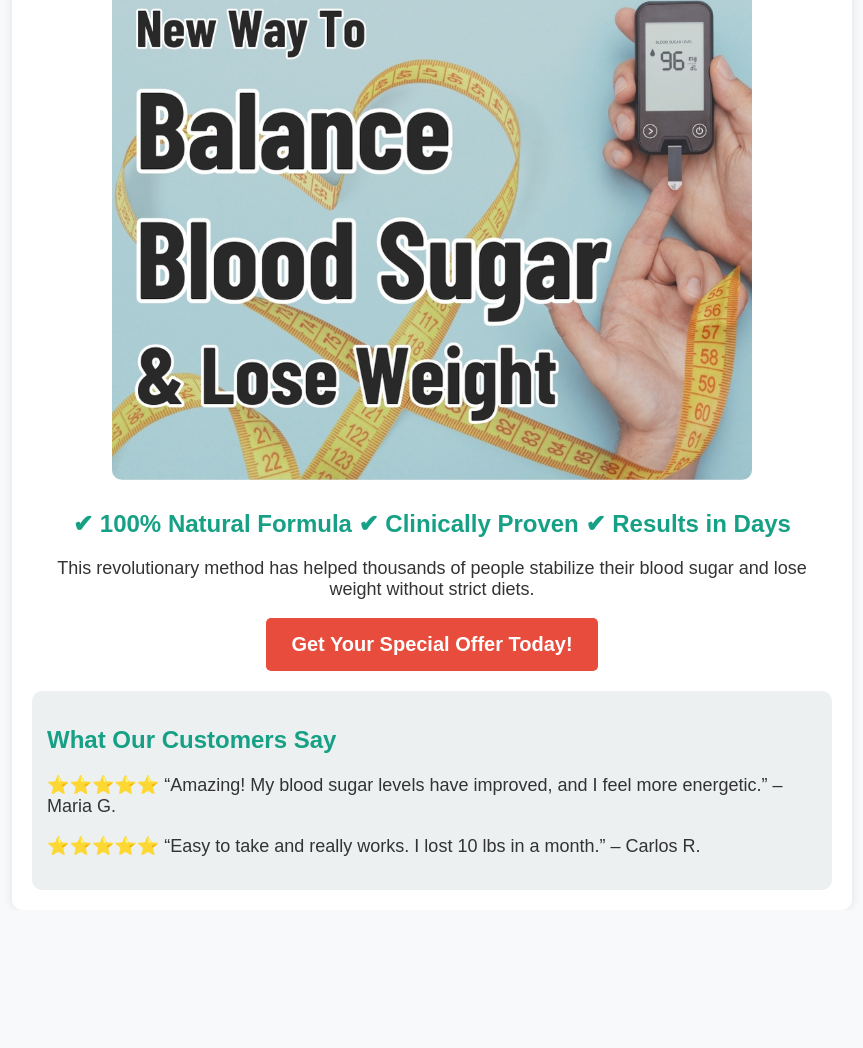
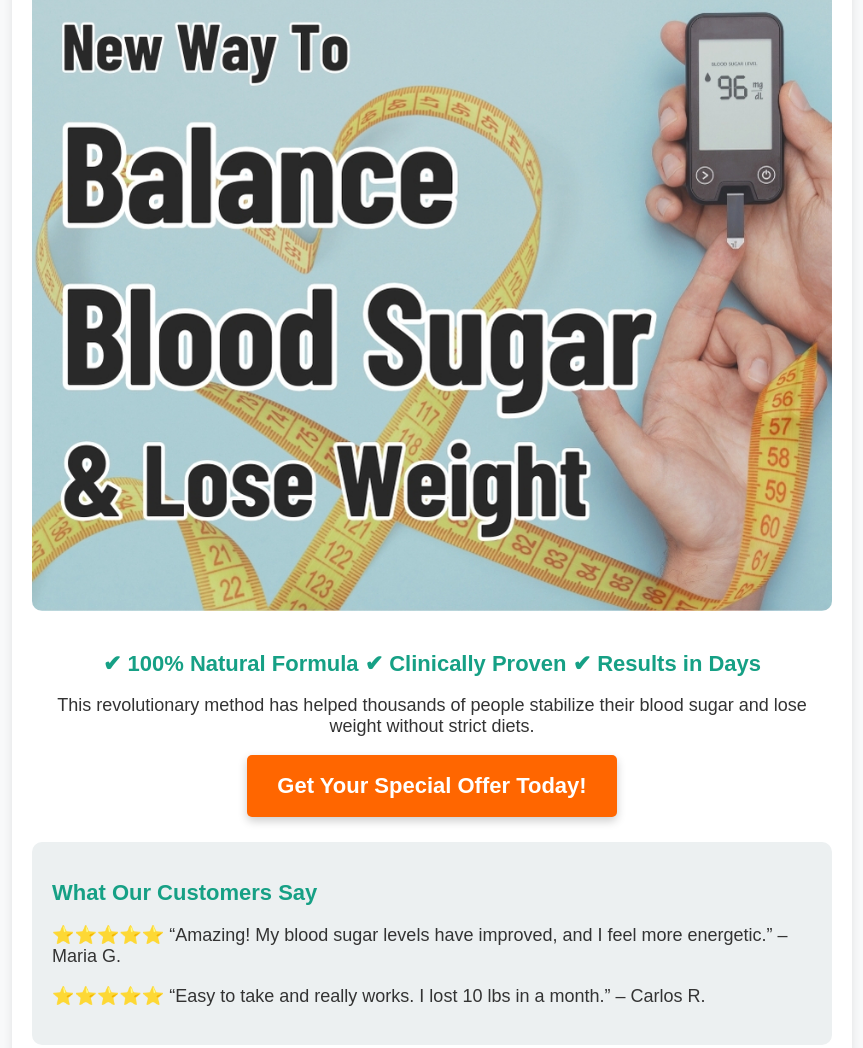
Before and after one commit to DigitalCashFlow/gluco6-landing-page, a plain HTML site: page index.html in a window 1280 px wide. Shown: the part 199-1247 px from the top of the page, without its empty margins (208-1071 px from the left). Before the commit the page ends 1109 px from the top, so only its background shows below. Drawn offline with Linux system fonts and the light colour scheme.

Commit message:
Update index.html

```diff
--- a/index.html
+++ b/index.html
@@ -20,24 +20,29 @@
             border-radius: 10px;
             box-shadow: 0px 0px 10px rgba(0, 0, 0, 0.1);
         }
-        h1 { color: #2c3e50; }
-        h2 { color: #16a085; }
+        h1 { color: #2c3e50; font-size: 28px; margin-bottom: 15px; }
+        h2 { color: #16a085; font-size: 22px; }
         p { font-size: 18px; color: #333; }
         .cta-button {
             display: inline-block;
-            background-color: #e74c3c;
+            background-color: #ff6600;
             color: white;
-            padding: 15px 25px;
-            font-size: 20px;
+            padding: 18px 30px;
+            font-size: 22px;
             border-radius: 5px;
             text-decoration: none;
             font-weight: bold;
+            box-shadow: 0px 4px 10px rgba(0, 0, 0, 0.2);
+            transition: background-color 0.3s, transform 0.2s;
         }
-        .cta-button:hover { background-color: #c0392b; }
+        .cta-button:hover {
+            background-color: #e65c00;
+            transform: scale(1.05);
+        }
         .testimonials {
-            margin-top: 20px;
+            margin-top: 25px;
             text-align: left;
-            padding: 15px;
+            padding: 20px;
             background: #ecf0f1;
             border-radius: 10px;
         }
@@ -45,10 +50,10 @@
             display: flex;
             justify-content: center;
             align-items: center;
-            margin: 30px 0;
+            margin: 40px 0;
         }
         .image-container img {
-            max-width: 80%;
+            max-width: 100%;
             height: auto;
             border-radius: 10px;
         }
```
